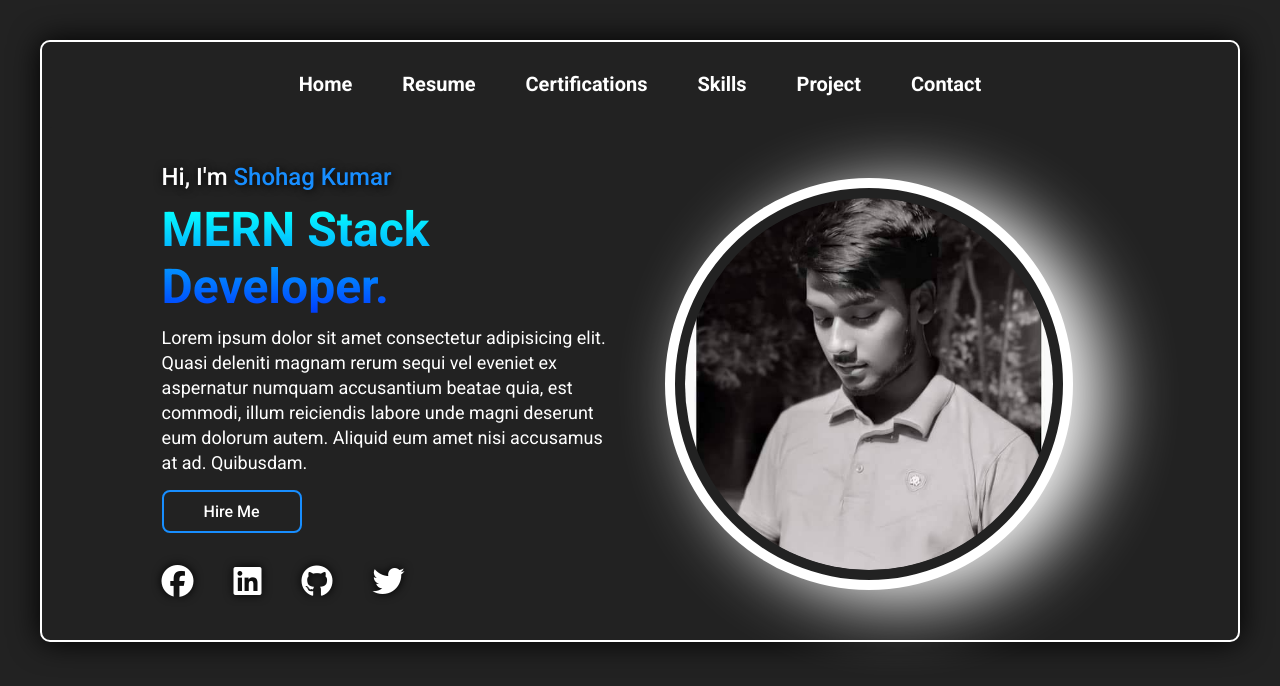
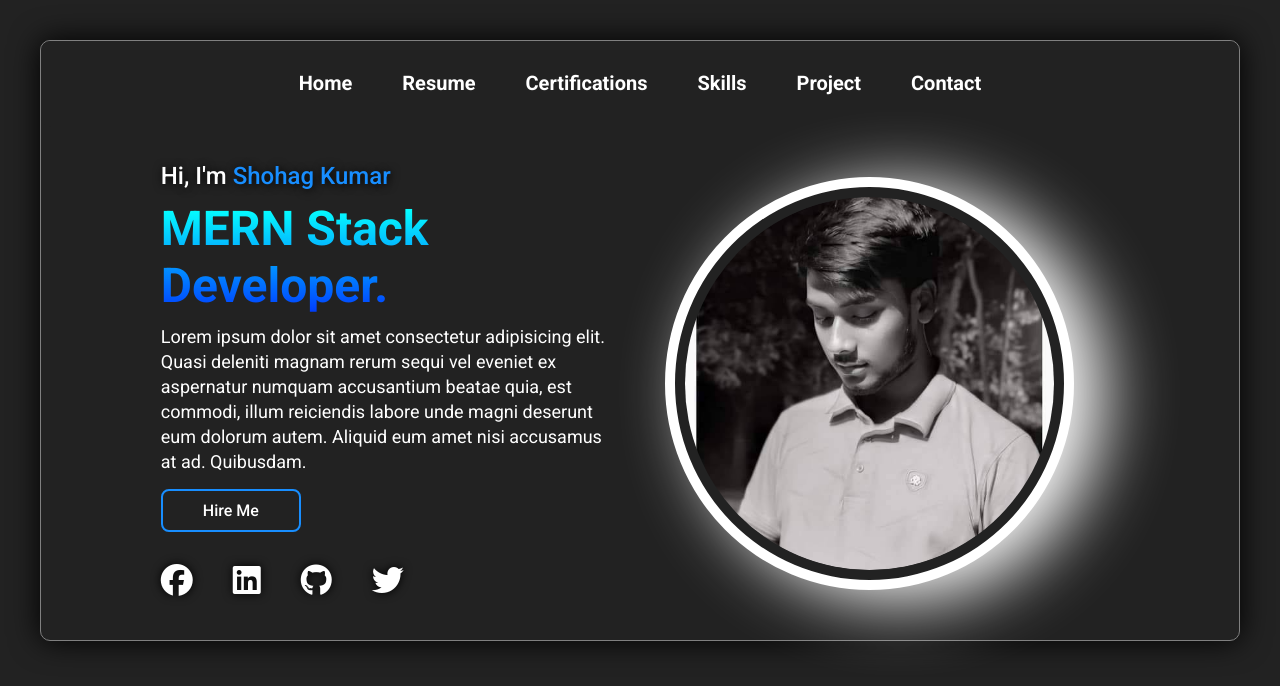
Before and after one commit to MayerShohag/100DaysOfCodeChallege, a plain HTML site: page day16/index.html in a window 1280 px wide. Drawn offline with Linux system fonts and the light colour scheme.

Commit message:
day16 style.css file updated

```diff
--- a/day16/style.css
+++ b/day16/style.css
@@ -18,7 +18,7 @@
 }
 
 .global-row{
-    border: 2px solid white;
+    border: 1px solid gray;
     margin: 40px;
     border-radius: 10px;
     box-shadow: 0 0 30px black;
```
